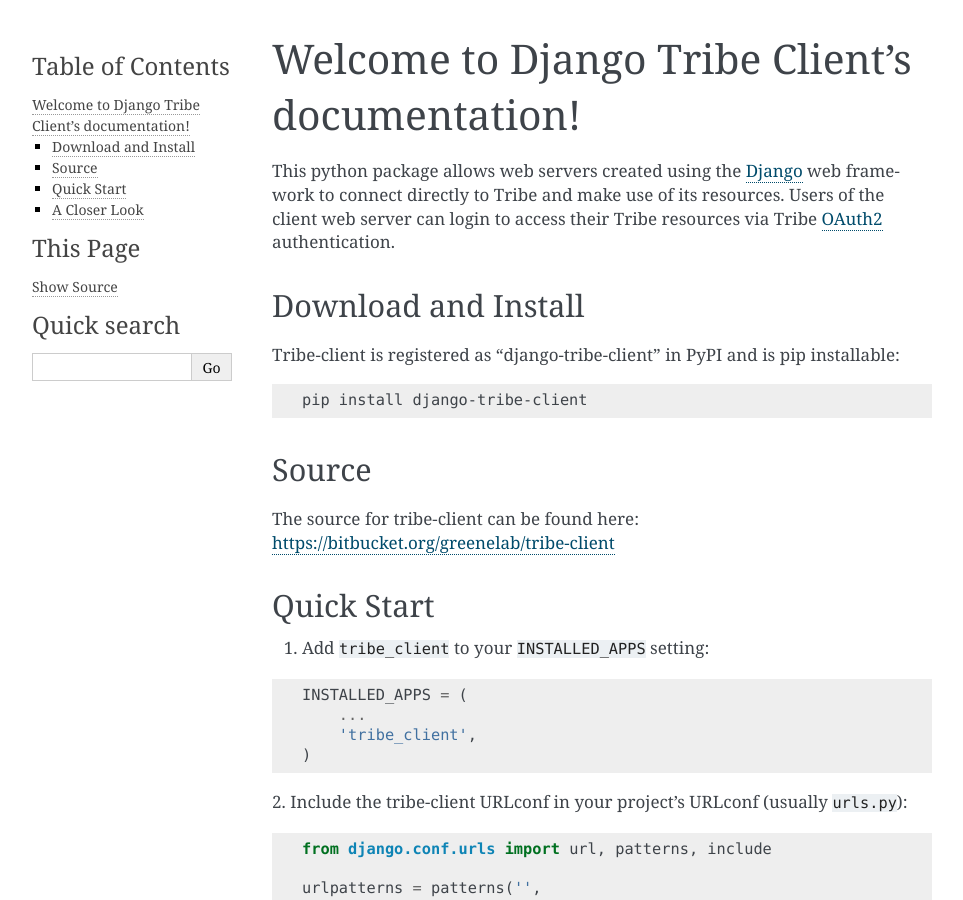
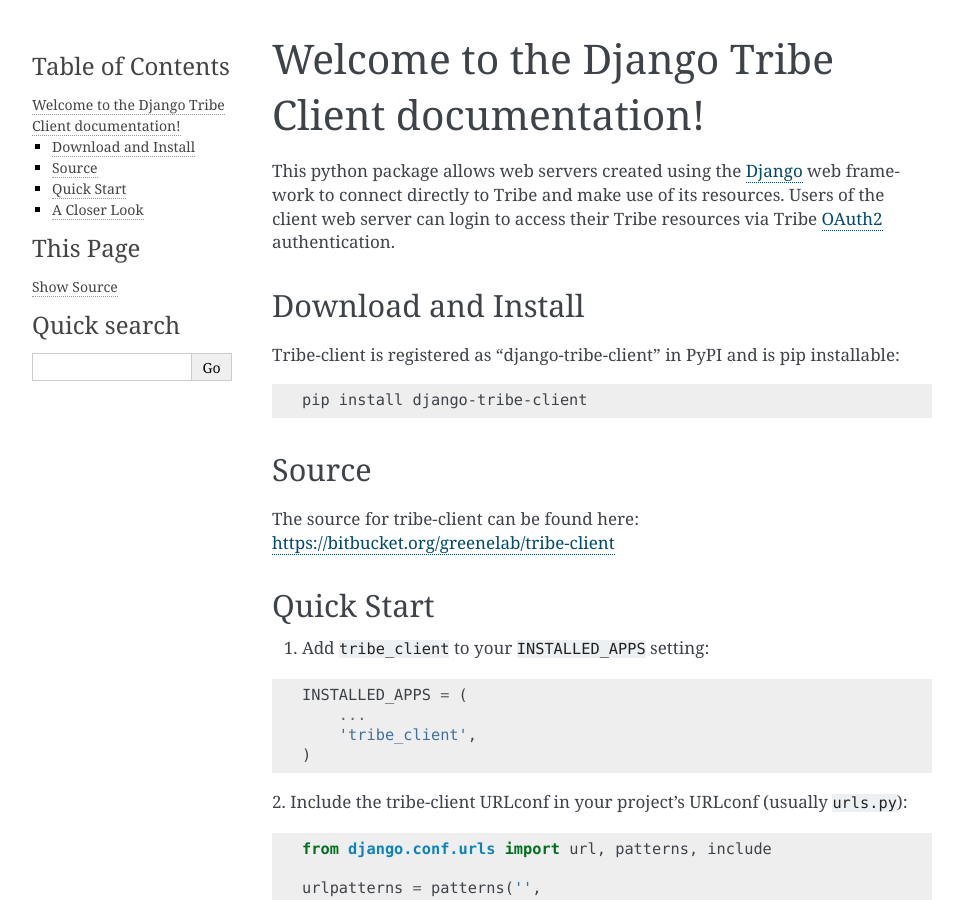
Before and after one commit to greenelab/tribe-client, a Sphinx documentation site: the page built from docs/source/index.rst, in a window 1280 px wide and 900 px high. Shown: the whole window, without its empty margins (148-1111 px from the left). Built offline with Sphinx 7.4.7, drawn with Linux system fonts in a browser that asks for light colours; formulas are drawn with MathJax 3.

```diff
--- a/docs/source/index.rst
+++ b/docs/source/index.rst
@@ -1,7 +1,7 @@
 .. Django Tribe Client documentation master file
 
-Welcome to Django Tribe Client's documentation!
-================================================
+Welcome to the Django Tribe Client documentation!
+====================================================
 
 This python package allows web servers created using the
 `Django <https://docs.djangoproject.com/en/dev/>`_ web framework to connect
```
Also changed, not shown: README.rst (+27 -13 lines).
